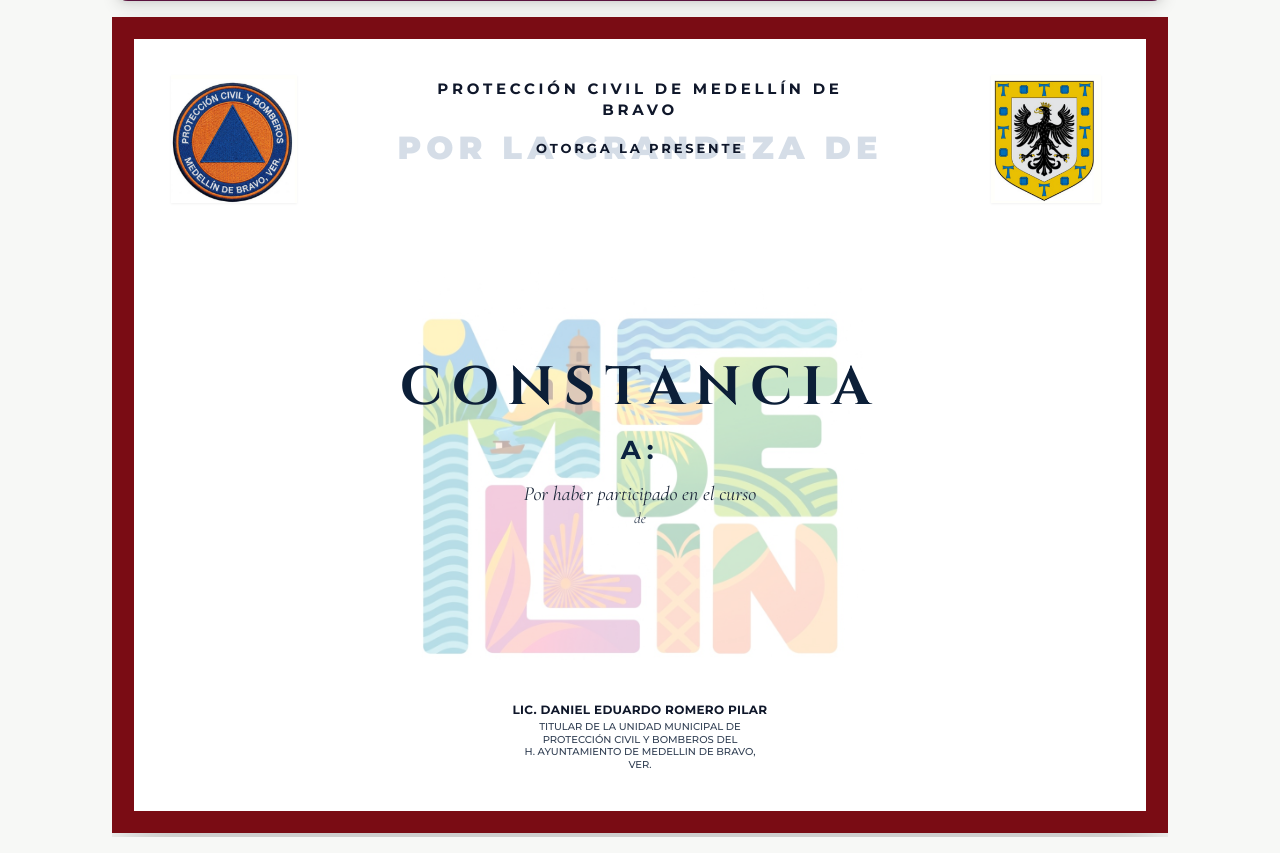
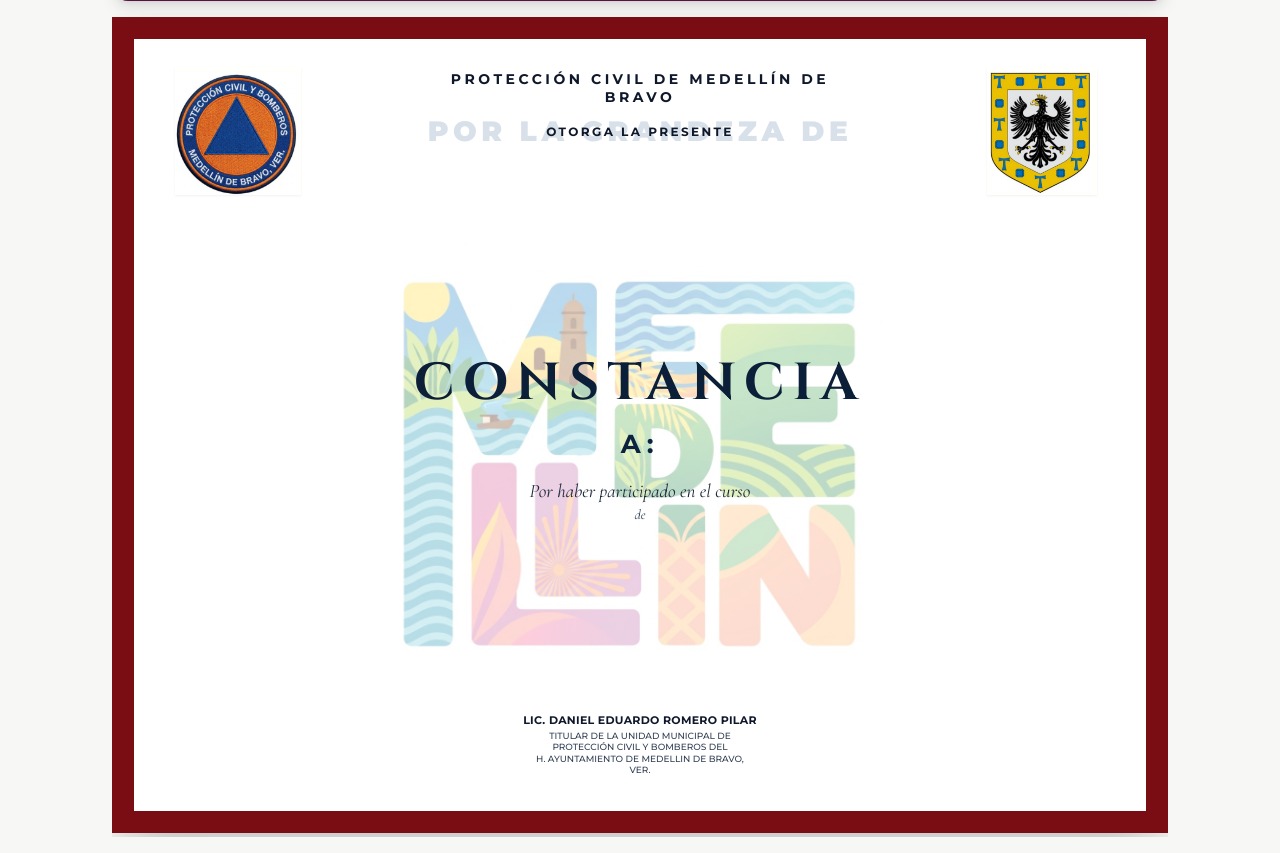
Before and after one commit to JosueBurela/PCMedellinDigital, a Django app: template portal/templates/portal/capacitacion_imprimir_constancia.html in a window 1280 px wide. Shown: the part 75-928 px from the top of the page. Run offline with Django 5.2, Linux system fonts and the light colour scheme; the template is opened without the code that fills it, so the values that code supplies are empty; some libraries are stand-ins or nearby versions.

Commit message:
fix(constancias): corregir flujo vertical continuo, proporciones tipograficas y alineacion exacta con el modelo de referencia

```diff
--- a/portal/templates/portal/capacitacion_imprimir_constancia.html
+++ b/portal/templates/portal/capacitacion_imprimir_constancia.html
@@ -11,7 +11,7 @@
 <!-- GOOGLE FONTS Y HTML2PDF.JS -->
 <link rel="preconnect" href="https://fonts.googleapis.com">
 <link rel="preconnect" href="https://fonts.gstatic.com" crossorigin>
-<link href="https://fonts.googleapis.com/css2?family=Cinzel:wght@500;700;900&family=Cormorant+Garamond:ital,wght@0,400;0,600;1,400;1,600&family=Montserrat:wght@400;500;600;700;800;900&display=swap" rel="stylesheet">
+<link href="https://fonts.googleapis.com/css2?family=Cinzel:wght@500;600;700;800;900&family=Cormorant+Garamond:ital,wght@0,400;0,500;0,600;0,700;1,400;1,500;1,600;1,700&family=Montserrat:wght@400;500;600;700;800;900&display=swap" rel="stylesheet">
 <script src="https://cdnjs.cloudflare.com/ajax/libs/html2pdf.js/0.10.1/html2pdf.bundle.min.js"></script>
 
 <style>
@@ -87,14 +87,14 @@
 
 <!-- CONTENEDOR DE LA CONSTANCIA CON WRAPPER RESPONSIVO EN CELULAR -->
 <div id="certWrapper" class="w-full max-w-[1056px] flex justify-center overflow-hidden py-1">
-  <div id="constanciaCertificado" class="certificate-container bg-white p-9 relative flex flex-col justify-between border-[22px] border-[#7a0c14] shadow-2xl overflow-hidden font-sans">
+  <div id="constanciaCertificado" class="certificate-container bg-white px-10 py-7 relative flex flex-col justify-between border-[22px] border-[#7a0c14] shadow-2xl overflow-hidden font-sans">
 
-  <!-- CAPA DE FONDO: ILUSTRACIÓN ORIGINAL DE MEDELLÍN (CENTRADA DETRÁS DEL CUERPO) -->
+  <!-- CAPA DE FONDO: ILUSTRACIÓN ORIGINAL DE MEDELLÍN (CENTRADA DETRÁS DEL TEXTO) -->
   <div class="absolute inset-0 flex flex-col items-center justify-center pointer-events-none z-0">
-    <img src="{% static 'portal/img/fondo_medellin_ilustracion.jpg' %}" alt="Ilustración Medellín" class="w-[450px] opacity-40 object-contain translate-y-10">
+    <img src="{% static 'portal/img/fondo_medellin_ilustracion.jpg' %}" alt="Ilustración Medellín" class="w-[490px] opacity-40 object-contain translate-y-4">
   </div>
 
-  <!-- 1. ENCABEZADO SUPERIOR: LOGOS Y TÍTULOS CON PROPORCIONES EXACTAS DEL MODELO -->
+  <!-- 1. ENCABEZADO SUPERIOR: LOGOS Y TÍTULOS (ESTRUCTURA Y PROPORCIÓN EXACTA DEL MODELO) -->
   <div class="relative z-10 flex items-start justify-between">
     <!-- LOGO IZQUIERDO: PARCHE OFICIAL DE PROTECCIÓN CIVIL Y BOMBEROS -->
     <div class="w-36 flex justify-start">
@@ -103,14 +103,14 @@
 
     <!-- TÍTULOS CENTRALES SUPERIORES -->
     <div class="text-center flex-1 px-4 pt-1 space-y-1">
-      <h3 class="text-[15px] font-montserrat font-bold text-slate-900 tracking-[0.25em] uppercase leading-snug">
+      <h3 class="text-[14px] font-montserrat font-bold text-slate-900 tracking-[0.25em] uppercase leading-tight">
         PROTECCIÓN CIVIL DE MEDELLÍN DE<br>BRAVO
       </h3>
-      <div class="relative inline-block my-0.5">
-        <span class="text-[32px] font-montserrat font-black text-slate-300/80 tracking-[0.16em] uppercase block select-none">
+      <div class="relative inline-block my-1">
+        <span class="text-[28px] font-montserrat font-black text-slate-300/75 tracking-[0.16em] uppercase block select-none">
           POR LA GRANDEZA DE
         </span>
-        <p class="text-[13px] font-montserrat font-bold text-slate-900 tracking-[0.22em] uppercase absolute inset-0 flex items-center justify-center">
+        <p class="text-[12px] font-montserrat font-bold text-slate-900 tracking-[0.2em] uppercase absolute inset-0 flex items-center justify-center pt-0.5">
           OTORGA LA PRESENTE
         </p>
       </div>
@@ -122,48 +122,48 @@
     </div>
   </div>
 
-  <!-- 2. CUERPO CENTRAL: CONSTANCIA Y DATOS CON TIPOGRAFÍA Y TAMAÑOS EXACTOS -->
-  <div class="relative z-10 text-center my-auto space-y-2 py-1">
+  <!-- 2. CUERPO CENTRAL: CONSTANCIA Y DATOS CON TIPOGRAFÍA Y FLUJO CONTINUO DEL MODELO -->
+  <div class="relative z-10 text-center space-y-3 py-1 -mt-2">
 
     <!-- TÍTULO PRINCIPAL "CONSTANCIA" -->
-    <h1 class="text-[54px] font-cinzel font-bold text-[#0c1f38] tracking-[0.18em] uppercase leading-none">
+    <h1 class="text-[52px] font-cinzel font-bold text-[#0c1f38] tracking-[0.16em] uppercase leading-none">
       CONSTANCIA
     </h1>
 
-    <!-- RECEPTOR "A: JUAN PEREZ LOPEZ" -->
-    <div class="pt-2">
+    <!-- RECEPTOR "A:JUAN PEREZ LOPEZ" -->
+    <div class="pt-1">
       <h2 class="text-[26px] font-montserrat font-bold text-[#0c2340] tracking-[0.22em] uppercase">
         A:{{ inscripcion.nombre_completo }}
       </h2>
     </div>
 
     <!-- TEXTO "Por haber participado en el curso de" -->
-    <div class="space-y-0.5 pt-1">
-      <p class="text-[20px] font-garamond italic text-slate-800 font-normal leading-tight">
+    <div class="space-y-0.5 pt-0.5">
+      <p class="text-[19px] font-garamond italic text-slate-800 font-normal leading-snug">
         Por haber participado en el curso
       </p>
-      <p class="text-[15px] font-garamond italic text-slate-700 leading-tight">
+      <p class="text-[14px] font-garamond italic text-slate-700 leading-tight">
         de
       </p>
       <!-- NOMBRE DEL CURSO -->
-      <h3 class="text-[24px] font-garamond font-semibold text-slate-900 tracking-wide pt-0.5">
+      <h3 class="text-[22px] font-garamond font-semibold text-slate-900 tracking-wide pt-0.5">
         {{ curso.titulo }}
       </h3>
     </div>
 
     <!-- FECHA EXACTA DE EXPEDICIÓN -->
-    <p class="text-[14px] font-garamond font-medium text-slate-700 pt-1">
+    <p class="text-[13px] font-garamond font-medium text-slate-700 pt-0.5">
       {{ fecha_pie }}
     </p>
   </div>
 
   <!-- 3. SECCIÓN INFERIOR DE FIRMAS (ÚNICA FIRMA CENTRADA) -->
-  <div class="relative z-10 flex items-end justify-center font-montserrat text-slate-900 pb-1">
+  <div class="relative z-10 flex items-end justify-center font-montserrat text-slate-900 pb-2">
 
     <!-- FIRMA CENTRADA: LIC. DANIEL EDUARDO ROMERO PILAR -->
     <div class="text-center w-80 space-y-0.5 mx-auto">
-      <p class="text-[12px] font-bold tracking-wide uppercase">LIC. DANIEL EDUARDO ROMERO PILAR</p>
-      <p class="text-[10px] font-medium text-slate-700 leading-tight uppercase">
+      <p class="text-[11px] font-bold tracking-wide uppercase">LIC. DANIEL EDUARDO ROMERO PILAR</p>
+      <p class="text-[9px] font-medium text-slate-700 leading-tight uppercase">
         TITULAR DE LA UNIDAD MUNICIPAL DE<br>
         PROTECCIÓN CIVIL Y BOMBEROS DEL<br>
         H. AYUNTAMIENTO DE MEDELLIN DE BRAVO,<br>
```
